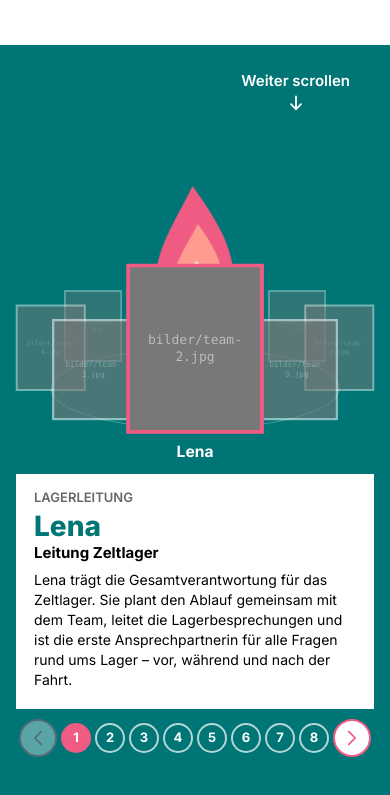
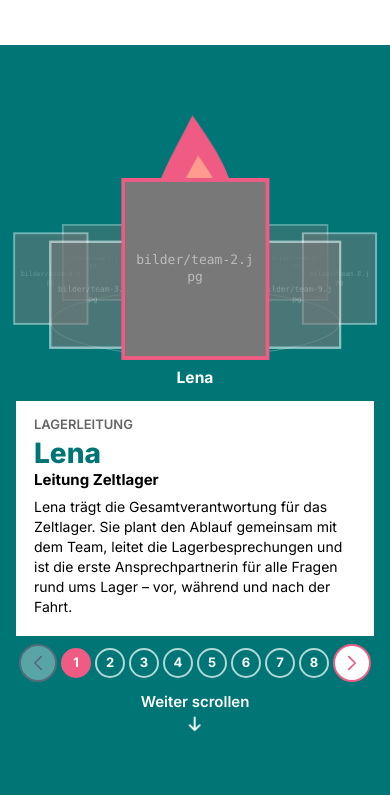
Before and after one commit to DerHuhn-05/KjG-Gonsenheim, a plain HTML site: page team.html in a window 390 px wide. Shown: the part 1336-2131 px from the top of the page. Drawn offline with Linux system fonts and the light colour scheme.

Commit message:
Team-Lagerfeuer mobil: Szene größer, darunter Kachel, Nummern und Weiter-scrollen-Hinweis mittig
Co-Authored-By: Claude Sonnet 5.5 <noreply@anthropic.com>
Claude-Session: https://claude.ai/code/session_01W6RQcB52KsFURifvLrEaJT

```diff
--- a/assets/css/lagerfeuer.css
+++ b/assets/css/lagerfeuer.css
@@ -62,7 +62,7 @@
 @media (max-width: 860px) {
   .sub .feuer-ring { left: 50%; top: 40%; }
   .sub .feuer-p { width: 96px; }
-  .sub .feuer-info { left: 16px; right: 16px; width: auto; top: auto; bottom: 108px; transform: none; }
+  .sub .feuer-info { left: 16px; right: 16px; width: auto; top: auto; bottom: 181px; transform: none; }
   .sub .feuer-it { padding: 18px 18px; justify-content: flex-start; }
   .sub .feuer-it h3 { font-size: 28px; line-height: 30px; margin: 6px 0 2px; }
   .sub .feuer-rolle { font-size: 15px; line-height: 20px; margin-bottom: 8px; }
@@ -70,7 +70,8 @@
   .sub .feuer-it blockquote { margin: 10px 0 0; }
   .sub .feuer-vor, .sub .feuer-chips, .sub .feuer-lied { display: none; }
   .sub .feuer-name { font-size: 12px; }
-  .sub .feuer-dots { gap: 4px; bottom: 60px; }
+  .sub .feuer-dots { gap: 4px; bottom: 135px; }
+  .sub .feuer .scroll-hinweis { top: auto; right: auto; left: 50%; bottom: 76px; transform: translateX(-50%); }   /* Handy: „Weiter scrollen“ mittig unter den Nummern */
   .sub .feuer-dots button { width: 30px; height: 30px; font-size: 13px; }
   .sub .feuer-dots .feuer-pfeil { width: 38px; height: 38px; }
   .sub .feuer-intro h2, .sub .feuer-ende h2 { font-size: 36px; line-height: 42px; }
--- a/assets/js/lagerfeuer.js
+++ b/assets/js/lagerfeuer.js
@@ -53,12 +53,12 @@
       let oben = hoeheB - unten - info.offsetHeight;
       if (oben < hoeheB * 0.48) { fire.classList.add("kompakt"); oben = hoeheB - unten - info.offsetHeight; }   // zu wenig Platz: Zitat der Person entfällt
       const platz = oben - 20;                                   // Name endet hier
-      const W = clamp(platz * 0.27, 60, 100);
+      const W = clamp(platz * 0.32, 60, 120);
       pe.forEach((e) => (e.style.width = W + "px"));
       ry = clamp(platz * 0.1, 26, 56);
       bahn.style.width = 2 * rx + "px"; bahn.style.height = 2 * ry + "px";
       ring.style.top = platz - 24 - ry + "px";
-      feuerSkala = clamp((platz - 24 - ry - 0.75 * ry - 64) / 260, 0.35, 0.8);
+      feuerSkala = clamp((platz - 24 - ry - 0.75 * ry - 16) / 260, 0.35, 0.85);
     } else { ring.style.top = ""; pe.forEach((e) => (e.style.width = "")); feuerSkala = 0.9; }
     TA = Math.PI / 2;   // die aktive Person sitzt immer ganz vorn in der Mitte des Kreises
   }
--- a/team.html
+++ b/team.html
@@ -11,11 +11,11 @@
   <link rel="alternate" hreflang="en" href="en/team.html">
   <link rel="stylesheet" href="assets/css/style.css?v=12bce3b4">
   <link rel="stylesheet" href="assets/css/unterseiten.css?v=8022a17d">
-  <link rel="stylesheet" href="assets/css/lagerfeuer.css?v=ae6e7470">
+  <link rel="stylesheet" href="assets/css/lagerfeuer.css?v=5905072c">
   <script src="assets/js/bilder.js?v=e1756519"></script>
   <script src="assets/js/module.js?v=5ad85645"></script>
   <script src="assets/js/main.js?v=e8f069de" defer></script>
-  <script src="assets/js/lagerfeuer.js?v=0b3dc1a3" defer></script>
+  <script src="assets/js/lagerfeuer.js?v=2085ada7" defer></script>
 </head>
 <body class="sub nav-alt">
 <kjg-header seite="team.html" aktiv="team.html"></kjg-header>
```
Also changed, not shown: en/team.html (+2 -2 lines).
